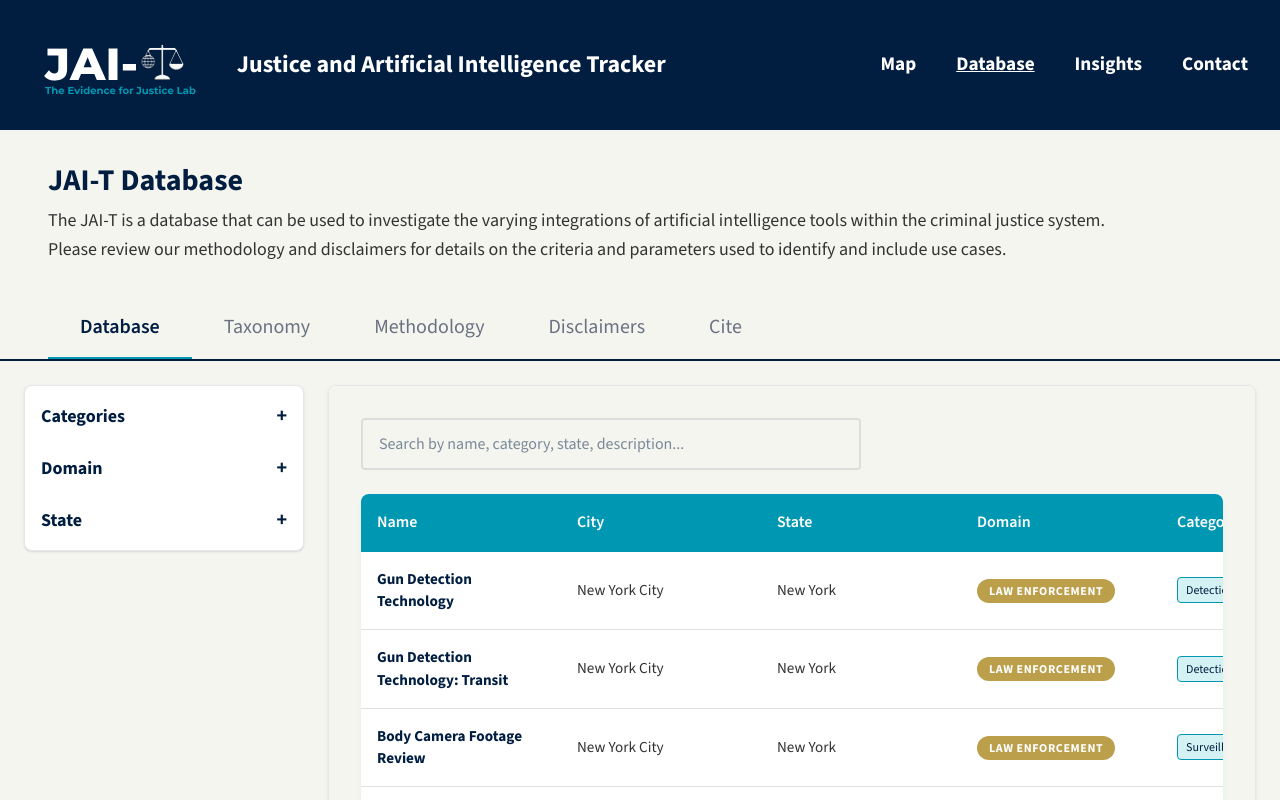
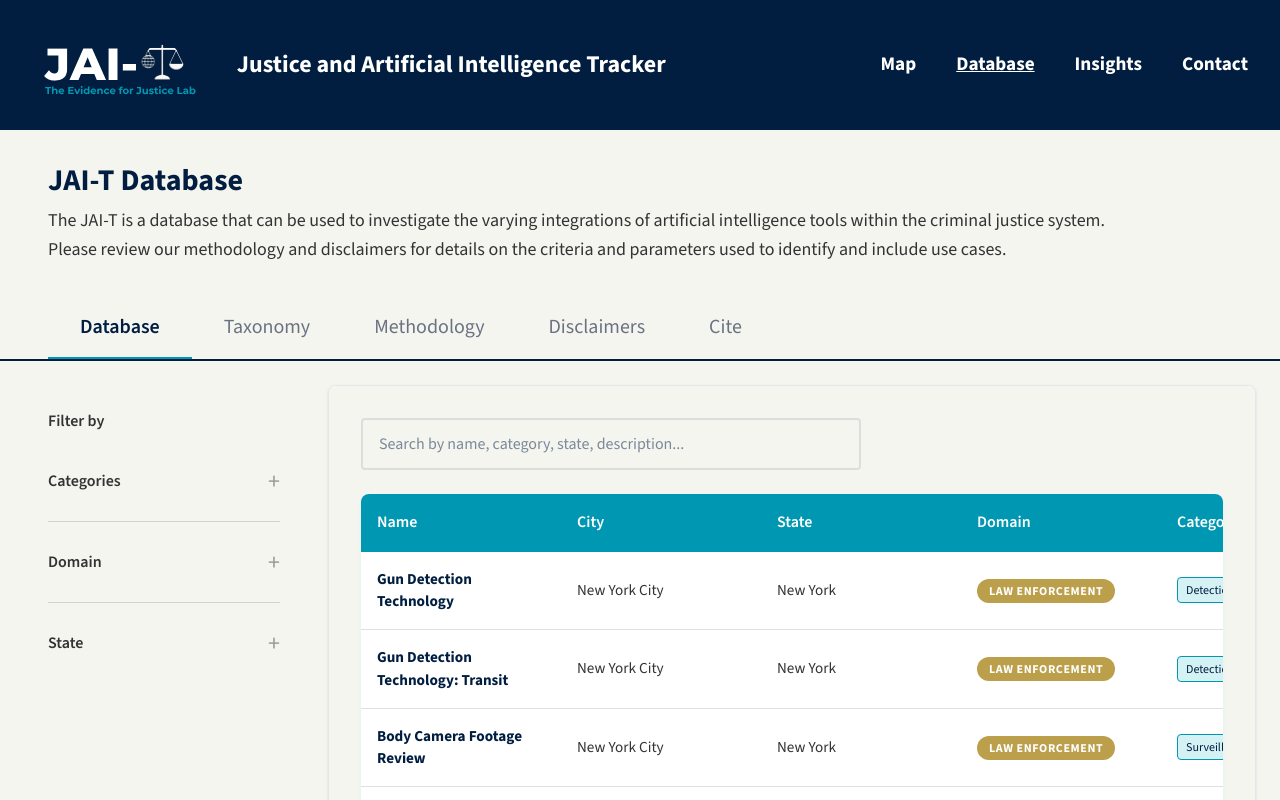
Before and after one commit to toki49/jai-t-website, a React (Vite) app: page /jai-t in a window 1280 px wide. Shown: the top 800 px of the page. Built offline with nearby package versions, Linux system fonts and the light colour scheme.

Commit message:
fixed filter sidebar visuals

```diff
--- a/src/components/FilterSidebar.jsx
+++ b/src/components/FilterSidebar.jsx
@@ -34,31 +34,30 @@ function FilterSidebar({ filters, onFilterChange, availableStates = [], availabl
   ];
 
   return (
-    <div className="w-full lg:w-[280px]">
-      <div className="bg-white rounded-lg shadow-sm border border-gray-200 p-4 sticky top-6">
+    <div className="w-full lg:w-[280px] bg-[#f5f5f0]">
+      <div className="p-6">
+        <h3 className="text-base font-semibold text-[#333] mb-8">Filter by</h3>
 
         {/* Categories Section */}
-        <div className="mb-6">
+        <div className="mb-6 border-b border-[#d4d4ce] pb-6">
           <button
             onClick={() => toggleSection('categories')}
-            className="w-full flex items-center justify-between text-lg font-bold text-[#011e41] hover:text-[#0097b2] transition-colors"
+            className="w-full flex items-center justify-between text-base font-semibold text-[#333] hover:text-[#2d5016] transition-colors bg-transparent border-none p-0 cursor-pointer"
           >
             Categories
-            <span className="text-xl">{expanded.categories ? '−' : '+'}</span>
+            <span className="text-2xl text-[#999] font-light">{expanded.categories ? '−' : '+'}</span>
           </button>
           {expanded.categories && (
-            <div className="mt-3 space-y-2">
+            <div className="mt-4 space-y-3">
               {categories.map(cat => (
-                <label key={cat} className="flex items-start gap-2 cursor-pointer group">
+                <label key={cat} className="flex items-center gap-2 cursor-pointer text-sm text-[#4a4a4a] font-normal">
                   <input
                     type="checkbox"
                     checked={filters.categories.includes(cat)}
                     onChange={() => handleCheckboxChange('categories', cat)}
-                    className="mt-1 w-4 h-4 accent-[#0097b2]"
+                    className="w-4 h-4"
                   />
-                  <span className="text-sm text-[#011e41] group-hover:text-[#0097b2] transition-colors">
-                    {cat}
-                  </span>
+                  <span>{cat}</span>
                 </label>
               ))}
             </div>
@@ -66,27 +65,25 @@ function FilterSidebar({ filters, onFilterChange, availableStates = [], availabl
         </div>
 
         {/* Domain Section */}
-        <div className="mb-6">
+        <div className="mb-6 border-b border-[#d4d4ce] pb-6">
           <button
             onClick={() => toggleSection('domain')}
-            className="w-full flex items-center justify-between text-lg font-bold text-[#011e41] hover:text-[#0097b2] transition-colors"
+            className="w-full flex items-center justify-between text-base font-semibold text-[#333] hover:text-[#2d5016] transition-colors bg-transparent border-none p-0 cursor-pointer"
           >
             Domain
-            <span className="text-xl">{expanded.domain ? '−' : '+'}</span>
+            <span className="text-2xl text-[#999] font-light">{expanded.domain ? '−' : '+'}</span>
           </button>
           {expanded.domain && (
-            <div className="mt-3 space-y-2">
+            <div className="mt-4 space-y-3">
               {domains.map(domain => (
-                <label key={domain} className="flex items-start gap-2 cursor-pointer group">
+                <label key={domain} className="flex items-center gap-2 cursor-pointer text-sm text-[#4a4a4a] font-normal">
                   <input
                     type="checkbox"
                     checked={filters.domain.includes(domain)}
                     onChange={() => handleCheckboxChange('domain', domain)}
-                    className="mt-1 w-4 h-4 accent-[#0097b2]"
+                    className="w-4 h-4"
                   />
-                  <span className="text-sm text-[#011e41] group-hover:text-[#0097b2] transition-colors">
-                    {domain}
-                  </span>
+                  <span>{domain}</span>
                 </label>
               ))}
             </div>
@@ -94,32 +91,30 @@ function FilterSidebar({ filters, onFilterChange, availableStates = [], availabl
         </div>
 
         {/* State Section */}
-        <div>
+        <div className="pb-6">
           <button
             onClick={() => toggleSection('state')}
-            className="w-full flex items-center justify-between text-lg font-bold text-[#011e41] hover:text-[#0097b2] transition-colors"
+            className="w-full flex items-center justify-between text-base font-semibold text-[#333] hover:text-[#2d5016] transition-colors bg-transparent border-none p-0 cursor-pointer"
           >
             State
-            <span className="text-xl">{expanded.state ? '−' : '+'}</span>
+            <span className="text-2xl text-[#999] font-light">{expanded.state ? '−' : '+'}</span>
           </button>
           {expanded.state && (
-            <div className="mt-3 space-y-2 max-h-[300px] overflow-y-auto">
+            <div className="mt-4 space-y-3 max-h-[300px] overflow-y-auto">
               {availableStates.length > 0 ? (
                 availableStates.map(state => (
-                  <label key={state} className="flex items-start gap-2 cursor-pointer group">
+                  <label key={state} className="flex items-center gap-2 cursor-pointer text-sm text-[#4a4a4a] font-normal">
                     <input
                       type="checkbox"
                       checked={filters.state.includes(state)}
                       onChange={() => handleCheckboxChange('state', state)}
-                      className="mt-1 w-4 h-4 accent-[#0097b2]"
+                      className="w-4 h-4"
                     />
-                    <span className="text-sm text-[#011e41] group-hover:text-[#0097b2] transition-colors">
-                      {state}
-                    </span>
+                    <span>{state}</span>
                   </label>
                 ))
               ) : (
-                <p className="text-gray-500 text-sm">Loading states...</p>
+                <p className="text-[#999] text-sm">Loading states...</p>
               )}
             </div>
           )}
```
